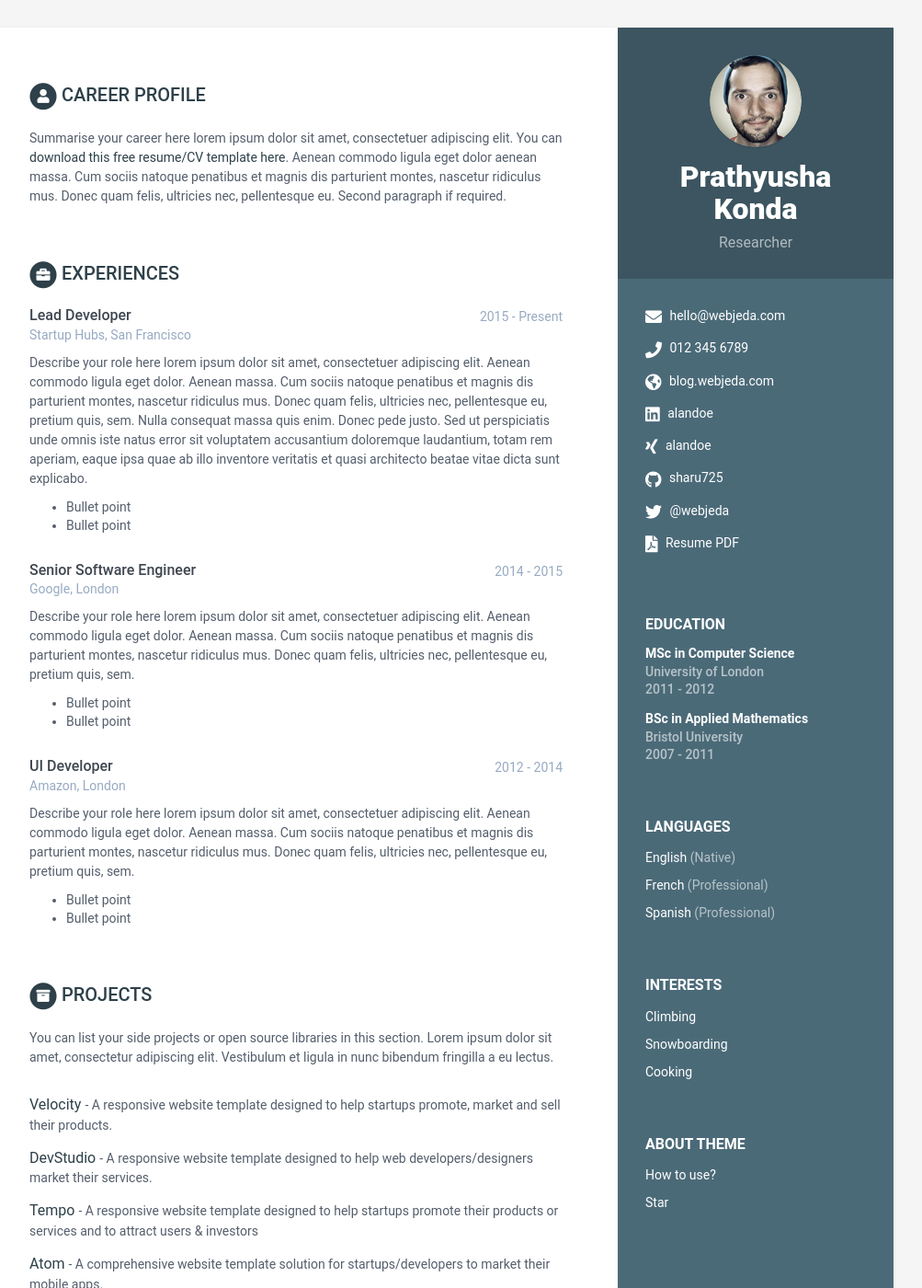
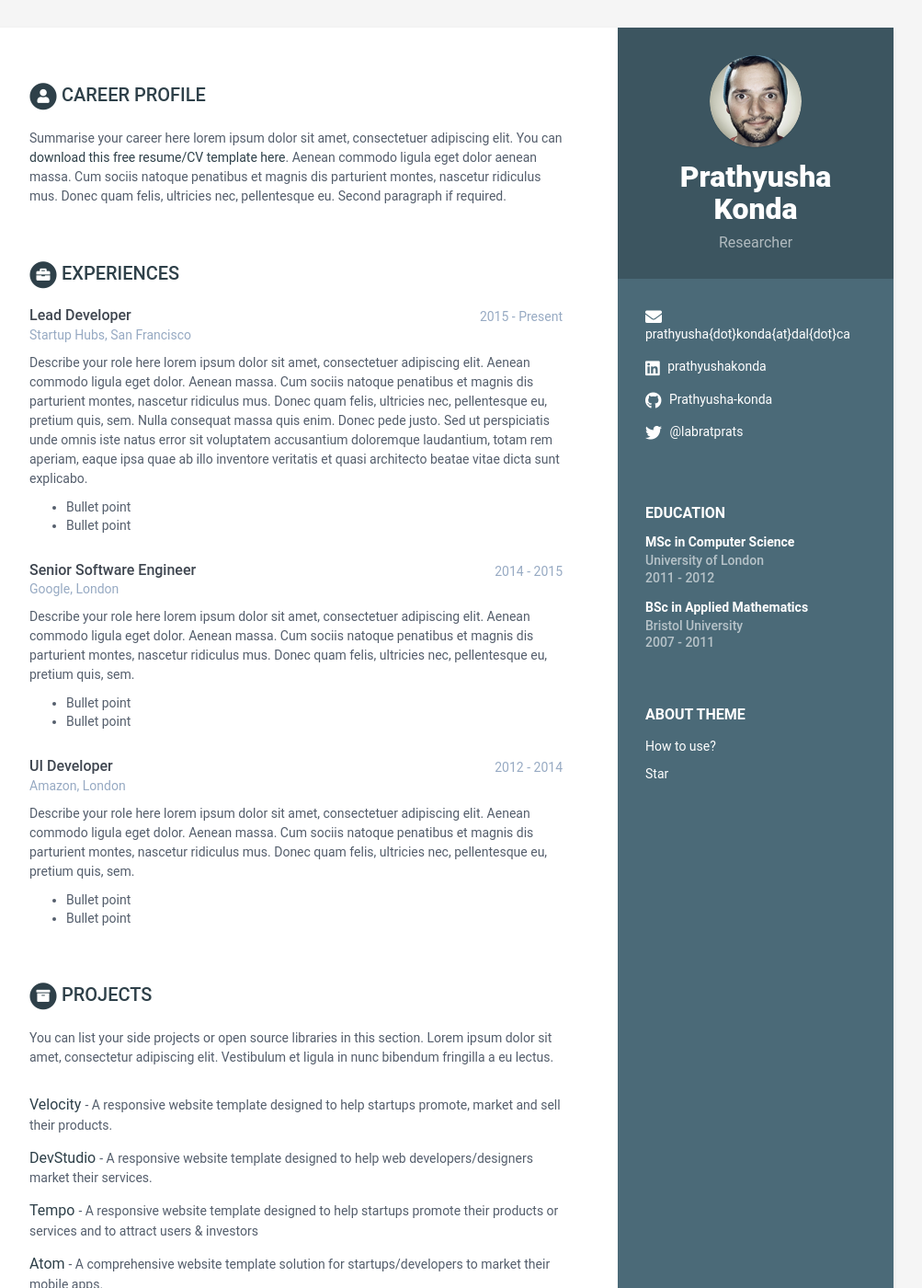
Before and after one commit to Prathyusha-konda/Website, a Jekyll site: the page built from index.html, in a window 1280 px wide and 1400 px high. Shown: the whole window at 92% size, without its empty margins (168-1171 px from the left). Built offline with Jekyll 4.4.1, drawn with Linux system fonts in a browser that asks for light colours.

Commit message:
Update data.yml

```diff
--- a/_data/data.yml
+++ b/_data/data.yml
@@ -12,41 +12,12 @@ sidebar:
     avatar: profile.png  #place a 100x100 picture inside /assets/images/ folder and provide the name of the file below
 
     # Sidebar links
-    email: hello@webjeda.com
-    phone: 012 345 6789
-    citizenship:
-    website: blog.webjeda.com #do not add http://
-    linkedin: alandoe
-    xing: alandoe
-    github: sharu725
-    telegram: # add your nickname without '@' sign
-    gitlab:
-    bitbucket:
-    twitter: '@webjeda'
-    stack-overflow: # Number/Username, e.g. 123456/alandoe
-    codewars:
+    email: prathyusha{dot}konda{at}dal{dot}ca
+    linkedin: prathyushakonda
+    github: Prathyusha-konda
+    twitter: '@labratprats'
     goodreads: # Number-Username, e.g. 123456-alandoe
-    pdf: http://www.africau.edu/images/default/sample.pdf
-
-    languages:
-      - idiom: English
-        level: Native
-
-      - idiom: French
-        level: Professional
-
-      - idiom: Spanish
-        level: Professional
-
-    interests:
-      - item: Climbing
-        link:
-
-      - item: Snowboarding
-        link:
-
-      - item: Cooking
-        link:
+    #pdf: http://www.africau.edu/images/default/sample.pdf
 
 career-profile:
     title: Career Profile
```
